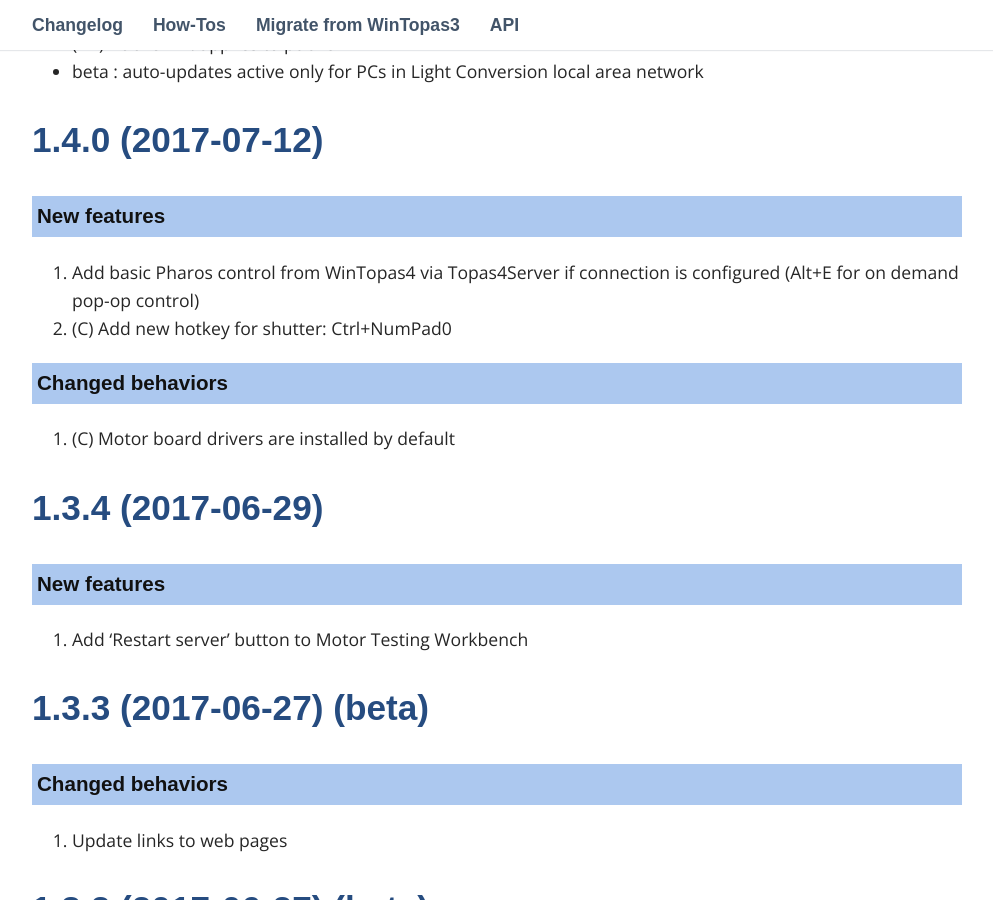
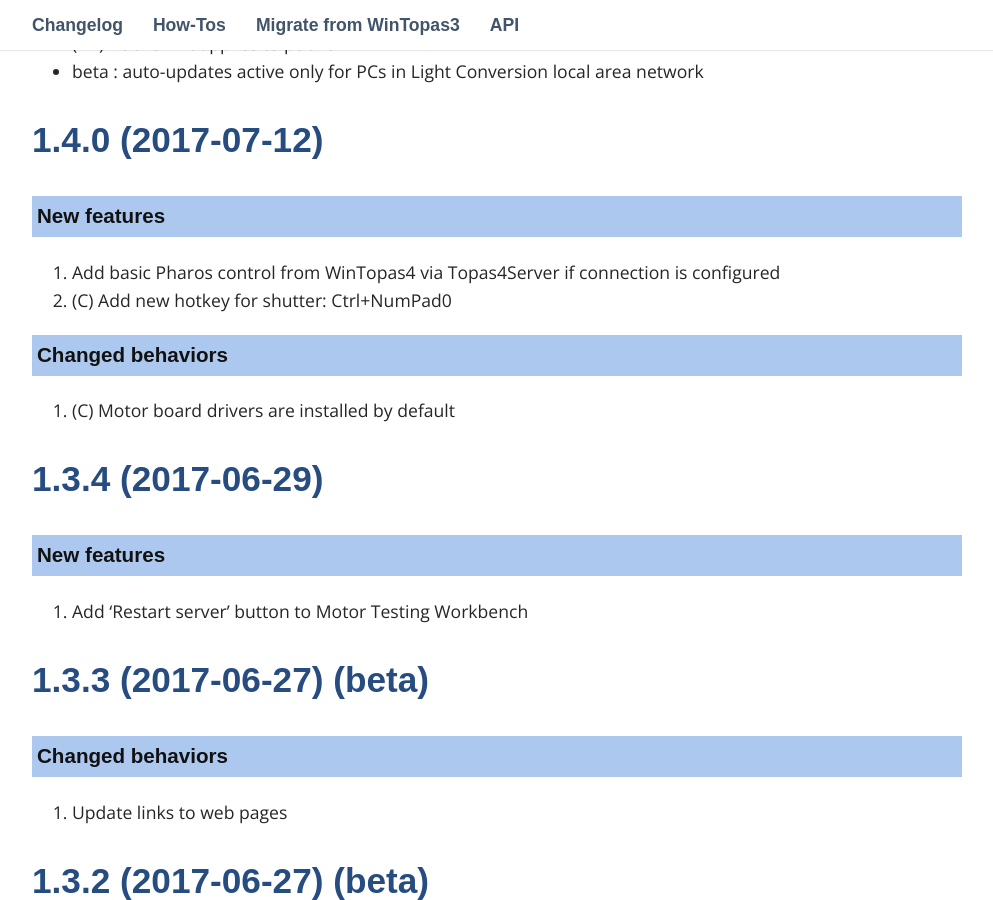
Before and after one commit to DomasM/Topas4InfoTemp00, a Jekyll site: the page built from _pages/03_changelog.md, in a window 1280 px wide and 900 px high, scrolled down 637 px. Shown: the whole window, without its empty margins (143-1136 px from the left). Built offline with Jekyll 4.4.1, drawn with Linux system fonts in a browser that asks for light colours; some web fonts are replaced; comment, search, counter and statistics services are not loaded.

Commit message:
Less verbose 1.4.0 notes

```diff
--- a/_pages/03_changelog.md
+++ b/_pages/03_changelog.md
@@ -25,7 +25,7 @@
 
 ### New features
 
-1. Add basic Pharos control from WinTopas4 via Topas4Server if connection is configured (Alt+E for on demand pop-op control)
+1. Add basic Pharos control from WinTopas4 via Topas4Server if connection is configured
 1. (C) Add new hotkey for shutter: Ctrl+NumPad0
 
 ### Changed behaviors
```
